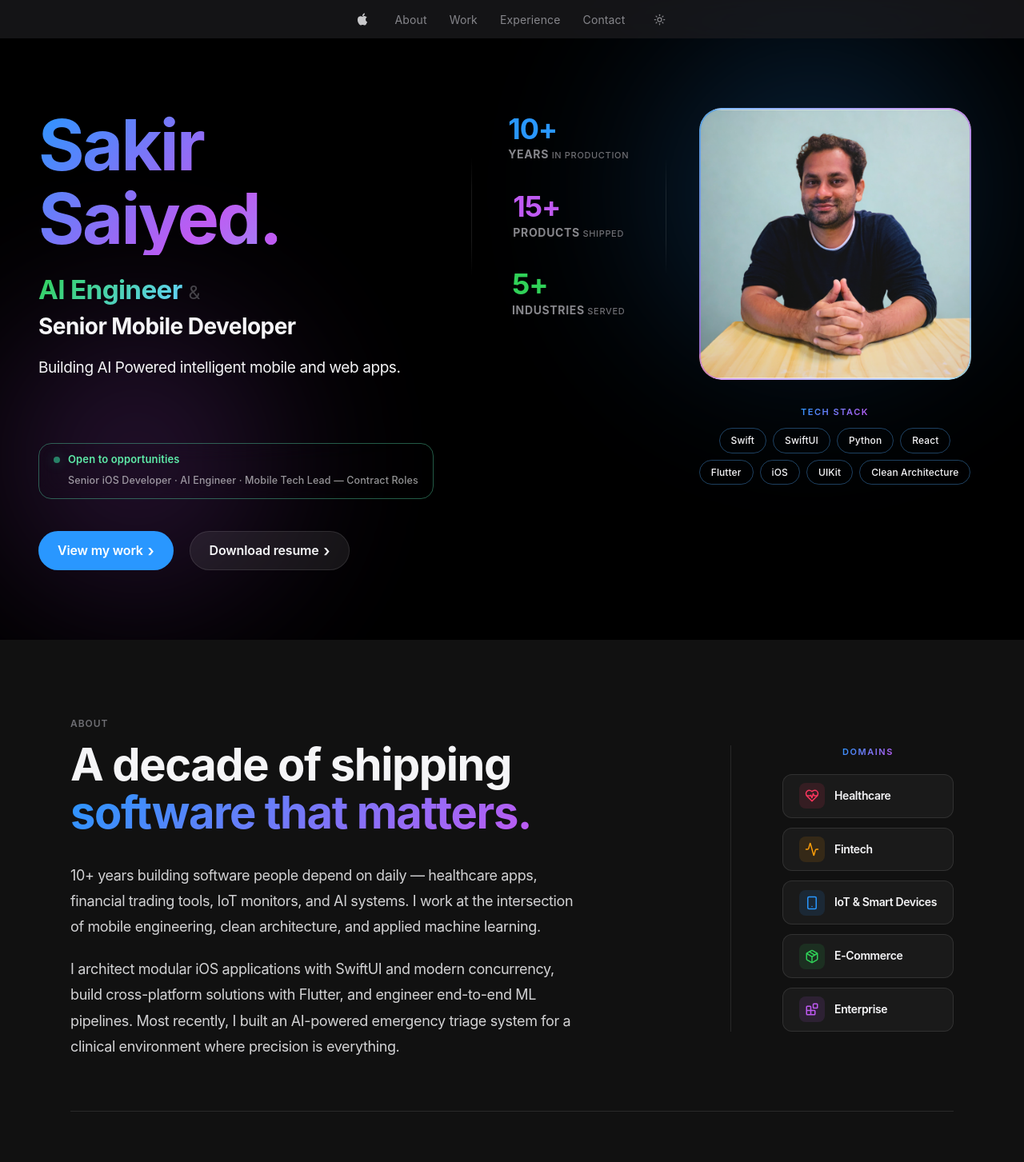
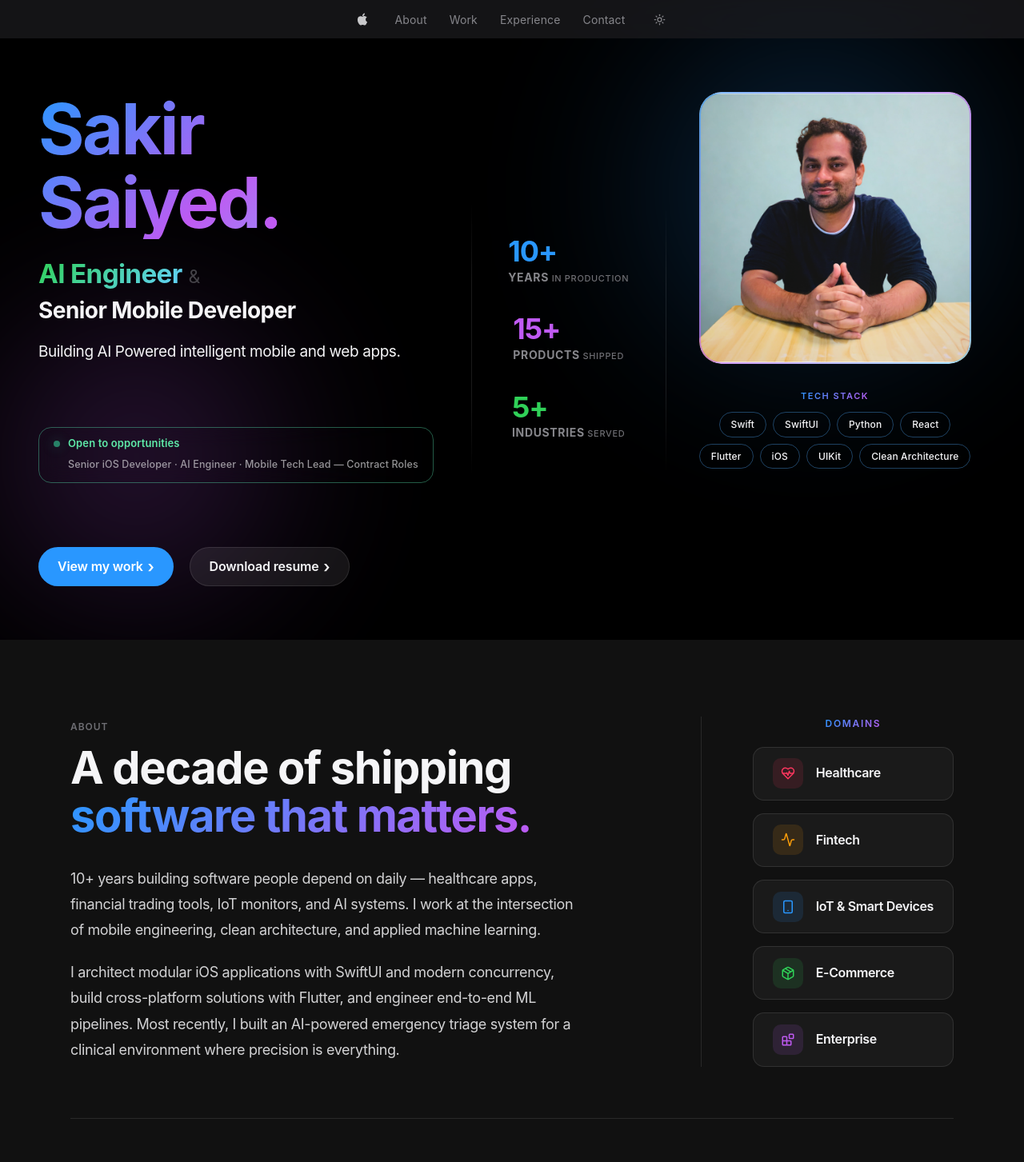
Before and after one commit to shaqir/sakir-portfolio-website, a React (Vite) app: page / in a window 1280 px wide. Shown: the top 1453 px of the page at 80% size. Built offline with nearby package versions, Linux system fonts and the light colour scheme.

Commit message:
fix: improve hero stats vertical centering, CTA spacing, and domain card sizing

```diff
--- a/src/sections/About.css
+++ b/src/sections/About.css
@@ -55,7 +55,7 @@
 
 .about__domains-label {
   font-family: var(--font-mono);
-  font-size: 11px;
+  font-size: 12px;
   font-weight: 600;
   text-transform: uppercase;
   letter-spacing: 0.14em;
@@ -68,15 +68,15 @@
 .about__domains-list {
   display: flex;
   flex-direction: column;
-  gap: 0.75rem;
+  gap: 1rem;
 }
 
 .about__domain {
   display: flex;
   align-items: center;
-  gap: 0.75rem;
-  padding: 0.65rem 1.25rem;
-  border-radius: 12px;
+  gap: 1rem;
+  padding: 0.85rem 1.5rem;
+  border-radius: 14px;
   background: var(--card-bg);
   border: 1px solid var(--border);
   transition: all 0.35s var(--ease-out-expo);
@@ -93,9 +93,9 @@
   display: flex;
   align-items: center;
   justify-content: center;
-  width: 32px;
-  height: 32px;
-  border-radius: 8px;
+  width: 38px;
+  height: 38px;
+  border-radius: 10px;
   background: color-mix(in srgb, var(--domain-color) 12%, transparent);
   color: var(--domain-color);
   flex-shrink: 0;
@@ -109,7 +109,7 @@
 
 .about__domain-label {
   font-family: var(--font-display);
-  font-size: 0.875rem;
+  font-size: 1rem;
   font-weight: 600;
   color: var(--text-primary);
   white-space: nowrap;
--- a/src/sections/Hero.css
+++ b/src/sections/Hero.css
@@ -128,7 +128,7 @@
   display: grid;
   grid-template-columns: 1.1fr auto 0.8fr;
   gap: clamp(2rem, 3.5vw, 3rem);
-  align-items: start;
+  align-items: stretch;
 }
 
 /* ─── Center — Stats column ─── */
@@ -138,7 +138,7 @@
   display: flex;
   flex-direction: column;
   align-items: center;
-  justify-content: flex-start;
+  justify-content: center;
   gap: 2.25rem;
   padding: 0.5rem 1.5rem;
   animation: fadeUp 1.2s var(--ease-apple) both;
@@ -213,7 +213,7 @@
   display: flex;
   flex-direction: column;
   gap: 0.5rem;
-  margin-bottom: 1.5rem;
+  margin-bottom: 2.5rem;
   margin-top: 3rem;
   padding: 10px 18px 12px;
   border-radius: 16px;
@@ -412,7 +412,7 @@
 .hero__actions {
   display: flex;
   gap: 1.25rem;
-  margin-top: 1rem;
+  margin-top: 2.5rem;
   animation: fadeUp 1.2s var(--ease-apple) both;
 }
 
```
